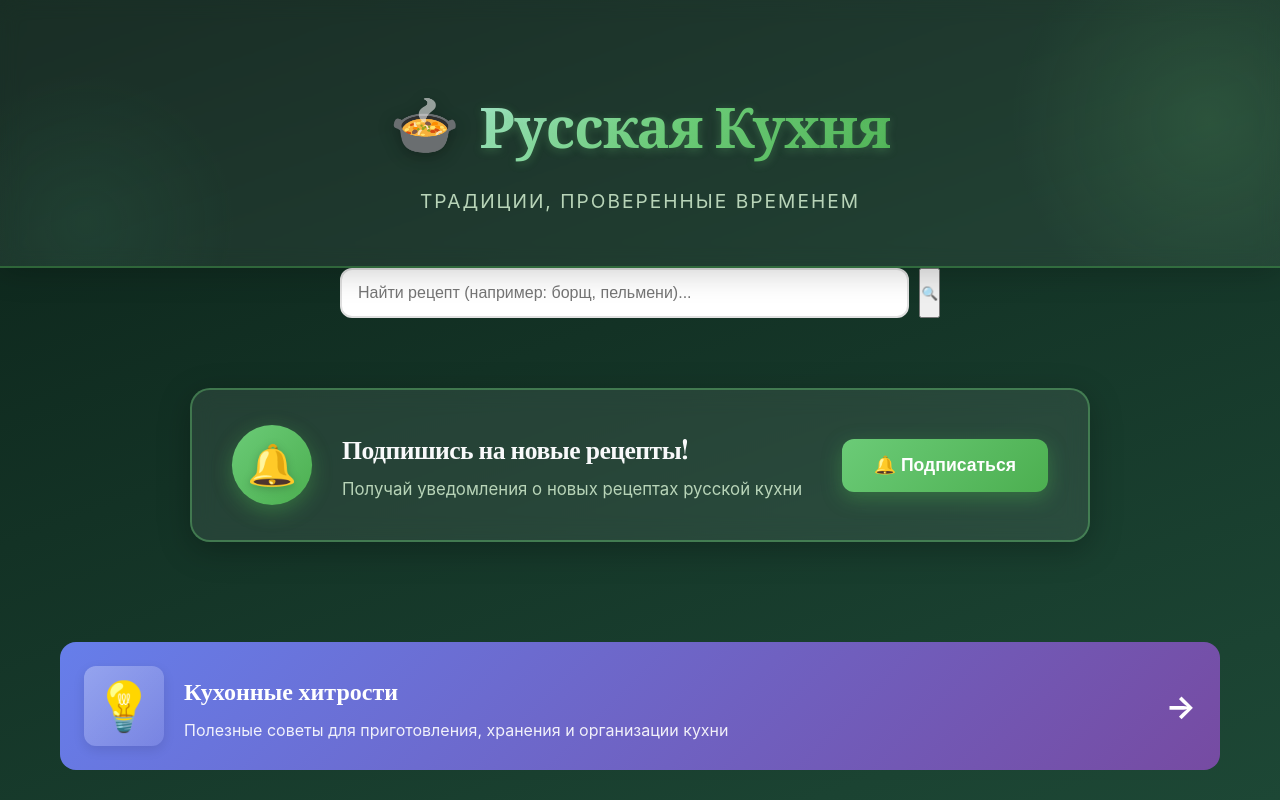
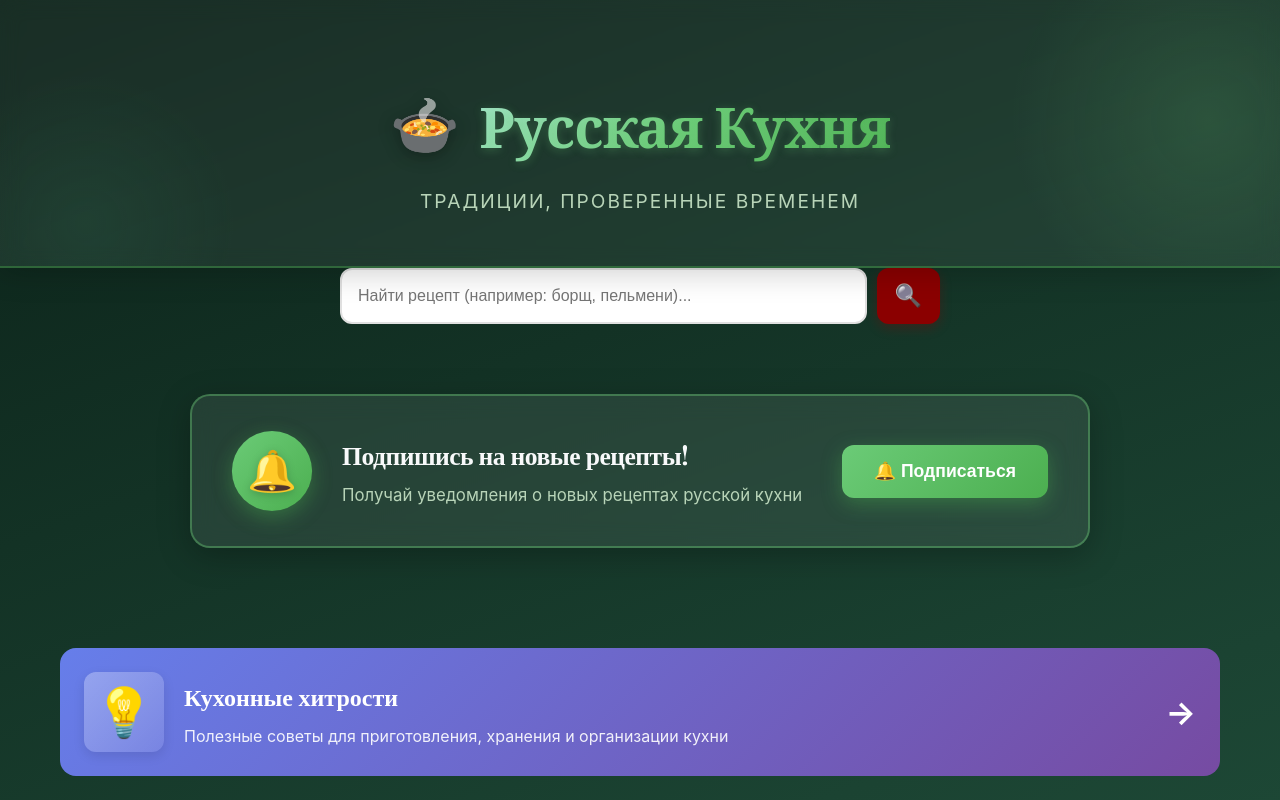
Before and after one commit to svideoproekt-ship-it/russka-kuhnya-9551, a React (Vite) app: page / in a window 1280 px wide. Shown: the top 800 px of the page. Built offline with nearby package versions, Linux system fonts and the light colour scheme; a web font is replaced by a local one.

Commit message:
git add src/pages/HomePage.jsx    git commit -m "fix: remove invalid JSX comment and clean up search button styles"    git push origin

```diff
--- a/src/pages/HomePage.jsx
+++ b/src/pages/HomePage.jsx
@@ -37,10 +37,15 @@ function HomePage() {
         <p className="tagline">Традиции, проверенные временем</p>
       </header>
 
-                {/* Поиск */}
+          {/* Поиск */}
       <div style={{ padding: '0 20px', marginBottom: '30px' }}>
         <form
-          onSubmit={handleSearch}
+          onSubmit={(e) => {
+            e.preventDefault();
+            if (searchTerm.trim()) {
+              navigate(`/search?q=${encodeURIComponent(searchTerm.trim())}`);
+            }
+          }}
           style={{
             display: 'flex',
             gap: '10px',
@@ -62,52 +67,32 @@ function HomePage() {
               fontSize: '16px',
               outline: 'none',
               background: '#fff',
-              cursor: 'text'
+              WebkitAppearance: 'none'
             }}
           />
 
-          {/* 🔥 КНОПКА БЕЗ КЛАССОВ — ТОЛЬКО INLINE СТИЛИ */}
           <button
             type="submit"
-            // УБРАЛИ className="search-icon" — он нам мешает!
-            onClick={(e) => {
-              e.preventDefault();
-              e.stopPropagation();
-              handleSearch(e);
+            style={{
+              background: '#8B0000',
+              color: 'white',
+              border: 'none',
+              borderRadius: '12px',
+              padding: '14px 18px',
+              cursor: 'pointer',
+              fontSize: '22px',
+              display: 'flex',
+              alignItems: 'center',
+              justifyContent: 'center',
+              minWidth: '56px',
+              minHeight: '56px',
+              boxShadow: '0 4px 12px rgba(139, 0, 0, 0.3)',
+              WebkitTapHighlightColor: 'transparent',
+              touchAction: 'manipulation'
             }}
-            onMouseDown={(e) => {
-              e.currentTarget.style.transform = 'scale(0.95)';
-              e.currentTarget.style.opacity = '0.9';
-            }}
-            onMouseUp={(e) => {
-              e.currentTarget.style.transform = 'scale(1)';
-              e.currentTarget.style.opacity = '1';
-            }}
-            onMouseLeave={(e) => {
-              e.currentTarget.style.transform = 'scale(1)';
-              e.currentTarget.style.opacity = '1';
-            }}
-            style={{
-              background: 'linear-gradient(135deg, #8B0000, #A52A2A) !important',
-              color: 'white !important',
-              border: 'none !important',
-              borderRadius: '12px !important',
-              padding: '14px 18px !important',
-              cursor: 'pointer !important', // 🔥 ПАЛЬЧИК!
-              fontSize: '22px !important',
-              display: 'flex !important',
-              alignItems: 'center !important',
-              justifyContent: 'center !important',
-              minWidth: '55px !important',
-              minHeight: '55px !important',
-              boxShadow: '0 4px 12px rgba(139, 0, 0, 0.3) !important',
-              touchAction: 'manipulation !important',
-              WebkitTapHighlightColor: 'transparent !important',
-              pointerEvents: 'auto !important', // 🔥 РАЗРЕШАЕМ КЛИКИ
-              zIndex: '9999 !important', // 🔥 ПОВЕРХ ВСЕГО
-              position: 'relative !important',
-              transition: 'all 0.1s ease !important'
-            }}
+            onMouseDown={(e) => e.currentTarget.style.opacity = '0.8'}
+            onMouseUp={(e) => e.currentTarget.style.opacity = '1'}
+            onMouseLeave={(e) => e.currentTarget.style.opacity = '1'}
           >
             🔍
           </button>
```
